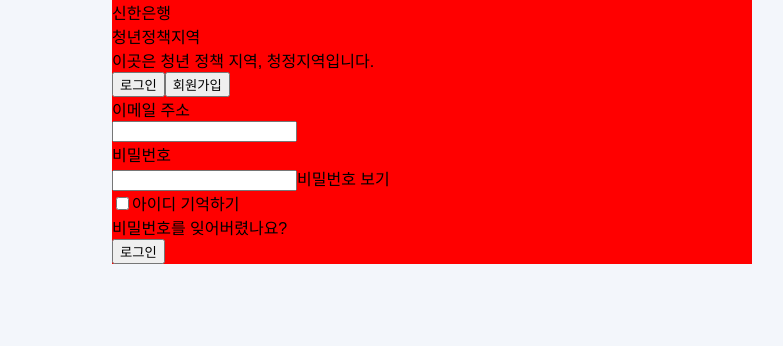
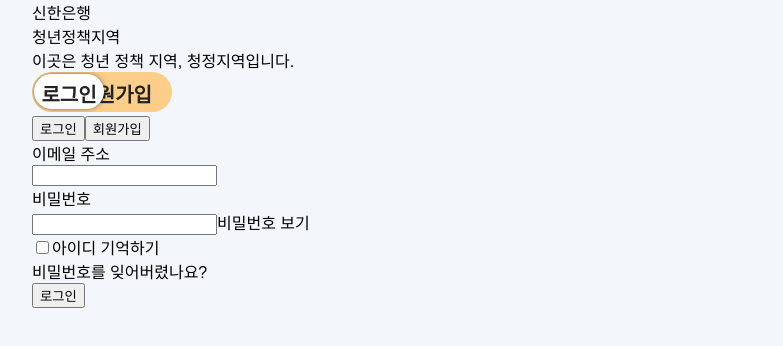
Before and after one commit to Endura0535/youth-policy-zone, a React (Create React App) app in the folder Frontend/: page /auth in a window 1280 px wide. Shown: the top 346 px of the page, without its empty margins (208-991 px from the left). Built offline with nearby package versions, Linux system fonts and the light colour scheme; a web font is replaced by a local one.

Commit message:
feat: AuthPage 로그인/회원가입 토글스위치 구현

```diff
--- a/Frontend/src/index.css
+++ b/Frontend/src/index.css
@@ -26,9 +26,9 @@ code {
 
 .main-container {
   margin: 0 auto;
-  max-width: 1280px;
-  width: 50%;
-  background-color: red;
+  max-width: 800px;
+  width: 100%;
+  background-color: #F3F6FB;
 }
 
 .primary-btn {
@@ -92,3 +92,11 @@ code {
  .primary-btn:active {
   padding-bottom: 10px;
  }
+
+ /* COMMON */
+.yflex {
+  display: flex;
+  flex-direction: column;
+  justify-content: center;
+  align-items: center;
+}
--- a/Frontend/src/pages/AuthPage.css
+++ b/Frontend/src/pages/AuthPage.css
@@ -2,6 +2,103 @@ body {
   background-color: #F3F6FB;
 }
 
+
+/* WELCOMEPAGE.js */
+
 .welcomelogo {
-  width: 100px;
+  width: 150px;
 }
+
+.brand-letter {
+  font-size: 50px;
+  color: #0B68E9;
+}
+
+.sm-letter {
+  font-size: 40px;
+  color: #C1DBF8;
+}
+
+
+/* ------ AUTHPage ------ */
+
+.auth-toggle-container {
+  display: table-cell;
+  vertical-align: middle;
+  text-align: center;
+}
+
+.btn-color-mode-switch {
+  display: inline-block;
+  margin: 0px;
+  position: relative;
+}
+
+.btn-color-mode-switch > label.btn-color-mode-switch-inner {
+  margin: 0px;
+  width: 140px;
+  height: 40px;
+  background-color: #fcce8a;
+  border-radius: 26px;
+  overflow: hidden;
+  position: relative;
+  transition: all 0.3s ease;
+    /*box-shadow: 0px 0px 8px 0px rgba(17, 17, 17, 0.34) inset;*/
+  display: block;
+}
+
+.btn-color-mode-switch > label.btn-color-mode-switch-inner:before {
+  content: attr(data-on);
+  position: absolute;
+  font-size: 20px;
+  font-weight: 600;
+  top: 7px;
+  right: 20px;
+  color: #222;
+}
+
+.btn-color-mode-switch > label.btn-color-mode-switch-inner:after {
+  content: attr(data-off);
+  width: 70px;
+  height: 25px;
+  background: #fff;
+  border-radius: 26px;
+  position: absolute;
+  font-size: 20px;
+  display: flex;
+  justify-content: center;
+  left: 2px;
+  top: 2px;
+  text-align: center;
+  transition: all 0.3s ease;
+  box-shadow: 0px 0px 6px -2px #111;
+  padding: 5px 0px;
+  color: #222;
+  font-weight: 600;
+}
+
+.btn-color-mode-switch input[type="checkbox"] {
+  cursor: pointer;
+  width: 50px;
+  height: 25px;
+  opacity: 0;
+  position: absolute;
+  top: 0;
+  z-index: 1;
+  margin: 0px;
+}
+
+.btn-color-mode-switch input[type="checkbox"]:checked + label.btn-color-mode-switch-inner {
+  background-color: #fcce8a;
+}
+
+.btn-color-mode-switch input[type="checkbox"]:checked + label.btn-color-mode-switch-inner:after {
+  content: attr(data-on);
+  left: 68px;
+}
+
+.btn-color-mode-switch input[type="checkbox"]:checked + label.btn-color-mode-switch-inner:before {
+  content: attr(data-off);
+  right: auto;
+  left: 20px;
+}
--- a/Frontend/src/pages/AuthPage.js
+++ b/Frontend/src/pages/AuthPage.js
@@ -13,6 +13,16 @@ function AuthPage() {
       <div>신한은행</div>
       <div>청년정책지역</div>
       <div>이곳은 청년 정책 지역, 청정지역입니다.</div>
+
+      <div class="auth-toggle-container">
+
+          <label class="switch btn-color-mode-switch">
+                 <input value="1" id="color_mode" name="color_mode" type="checkbox" />
+              <label class="btn-color-mode-switch-inner" data-off="로그인" data-on="회원가입" for="color_mode"></label>
+          </label>
+      </div>
+
+
       <div>
         <button onClick={() => setTabs(0)}>로그인</button>
         <button onClick={() => setTabs(1)}>회원가입</button>
--- a/Frontend/src/pages/WelcomePage.js
+++ b/Frontend/src/pages/WelcomePage.js
@@ -5,7 +5,12 @@ import shinhanlogo from '../assets/images/shinhanlogo.png';
 function WelcomePage() {
   return (
     <div>
-      <img src={shinhanlogo} alt="내 이미지" class="welcomelogo"/>
+      <div class='brand yflex'>
+        <img src={shinhanlogo} alt="내 이미지" class="welcomelogo"/>
+        <div class="brand-letter">
+          청<span class="sm-letter">년</span>정<span class="sm-letter">책</span>지역
+        </div>
+      </div>
       <Link to={`/auth`}><div class='primary-btn'>숨은 청년정책 찾으러 가기</div></Link>
 
 
```
